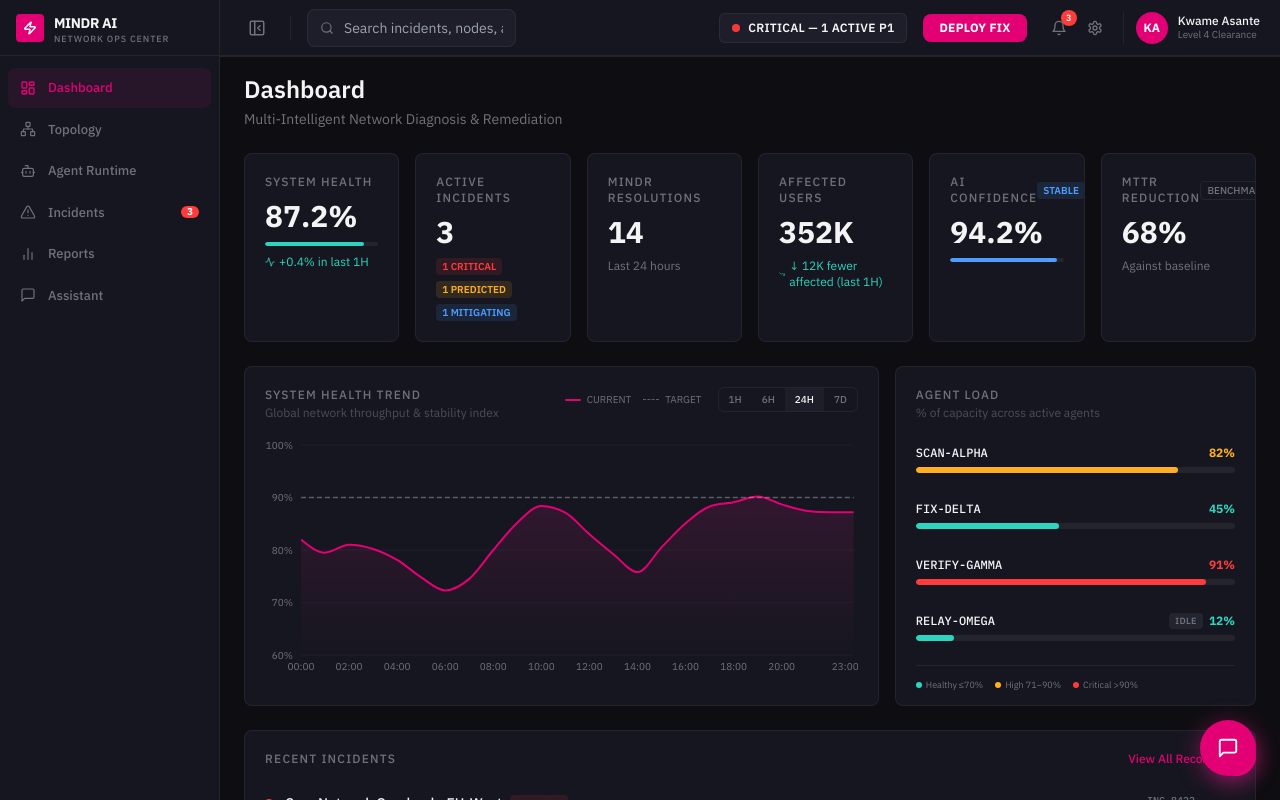
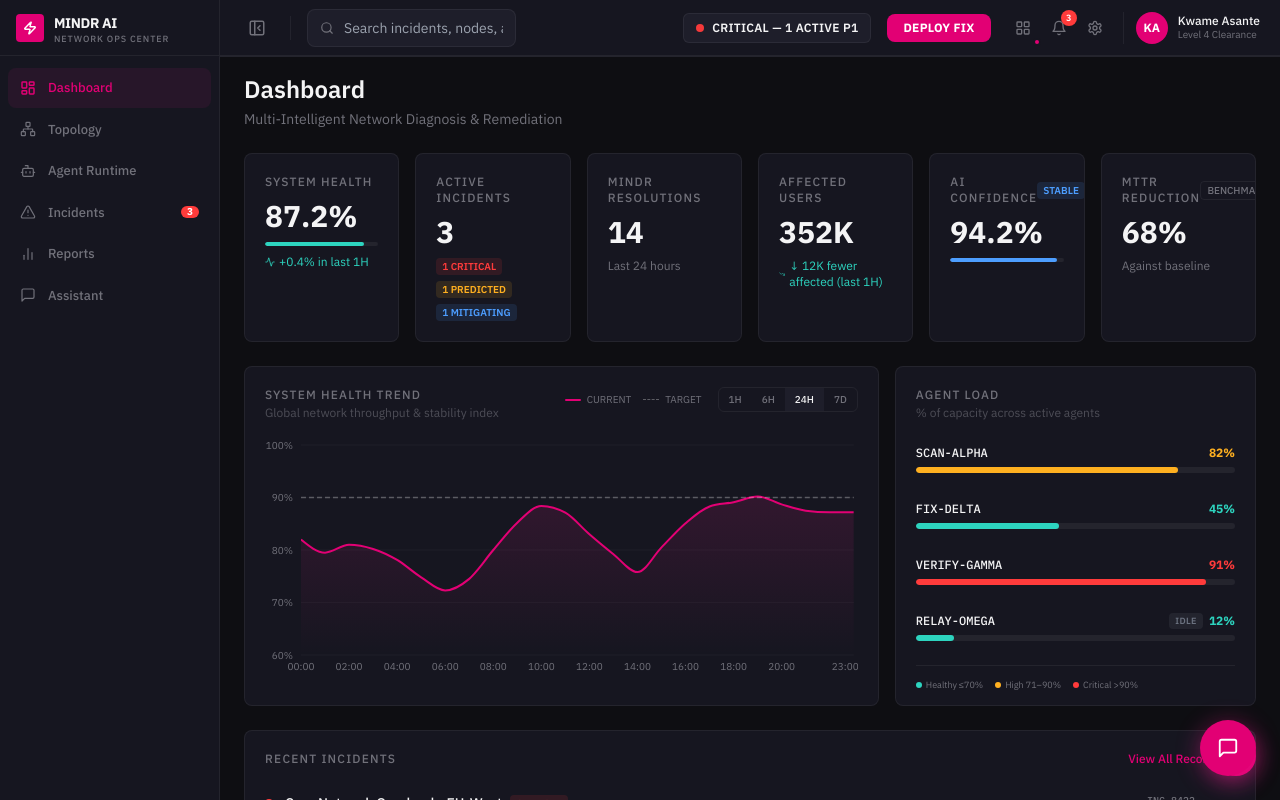
Before and after one commit to fiifisapp4245/mindr_react, a React (Vite) app: page /dashboard in a window 1280 px wide. Built offline with nearby package versions, Linux system fonts and the light colour scheme.

Commit message:
Changes: added waffle menu for scenario

```diff
--- a/src/App.tsx
+++ b/src/App.tsx
@@ -1,5 +1,6 @@
 import { BrowserRouter, Routes, Route, Navigate } from "react-router-dom";
 import { ThemeProvider } from "./contexts/theme";
+import { ScenarioProvider } from "./contexts/scenario";
 import { AppLayout } from "./components/layout/AppLayout";
 import Dashboard from "./pages/Dashboard";
 import Topology from "./pages/Topology";
@@ -13,6 +14,7 @@ import Login from "./pages/Login";
 export default function App() {
   return (
     <ThemeProvider>
+      <ScenarioProvider>
       <BrowserRouter>
         <Routes>
           <Route path="/login" element={<Login />} />
@@ -28,6 +30,7 @@ export default function App() {
           </Route>
         </Routes>
       </BrowserRouter>
+      </ScenarioProvider>
     </ThemeProvider>
   );
 }
--- a/src/components/layout/TopBar.tsx
+++ b/src/components/layout/TopBar.tsx
@@ -6,6 +6,7 @@ import {
   CheckCircle2,
   ChevronRight,
   FileText,
+  LayoutGrid,
   LogOut,
   Moon,
   PanelLeftClose,
@@ -19,6 +20,7 @@ import {
   Zap,
 } from "lucide-react";
 import { useTheme } from "../../contexts/theme";
+import { useScenario } from "../../contexts/scenario";
 import { Badge } from "../ui/badge";
 
 // ── Types ─────────────────────────────────────────────────────────────────────
@@ -139,6 +141,7 @@ interface TopBarProps {
 export function TopBar({ status = "critical", sidebarCollapsed = false, onToggleSidebar }: TopBarProps) {
   const navigate = useNavigate();
   const { theme, toggle: toggleTheme } = useTheme();
+  const { scenarios, activeScenario, activeUser, setScenario, setUser } = useScenario();
 
   const [searchValue,  setSearchValue]  = useState("");
   const [showSearch,   setShowSearch]   = useState(false);
@@ -146,6 +149,7 @@ export function TopBar({ status = "critical", sidebarCollapsed = false, onToggle
   const [showSettings, setShowSettings] = useState(false);
   const [showProfile,  setShowProfile]  = useState(false);
   const [showDeploy,   setShowDeploy]   = useState(false);
+  const [showWaffle,   setShowWaffle]   = useState(false);
 
   // Deploy Fix form state
   const [deployIncident, setDeployIncident] = useState(DEPLOY_INCIDENTS[0].id);
@@ -157,11 +161,13 @@ export function TopBar({ status = "critical", sidebarCollapsed = false, onToggle
   const notifRef    = useRef<HTMLDivElement>(null);
   const settingsRef = useRef<HTMLDivElement>(null);
   const profileRef  = useRef<HTMLDivElement>(null);
+  const waffleRef   = useRef<HTMLDivElement>(null);
 
   useClickOutside(searchRef,   () => setShowSearch(false));
   useClickOutside(notifRef,    () => setShowNotif(false));
   useClickOutside(settingsRef, () => setShowSettings(false));
   useClickOutside(profileRef,  () => setShowProfile(false));
+  useClickOutside(waffleRef,   () => setShowWaffle(false));
 
   const searchResults = searchValue.trim().length > 1
     ? SEARCH_DATA.filter(
@@ -295,6 +301,79 @@ export function TopBar({ status = "critical", sidebarCollapsed = false, onToggle
           {/* Icon actions */}
           <div className="flex items-center gap-1" style={{ color: "var(--color-text-muted)" }}>
 
+            {/* ── Waffle / Scenario Switcher ── */}
+            <div className="relative" ref={waffleRef}>
+              <button
+                onClick={() => { setShowWaffle((o) => !o); setShowNotif(false); setShowSettings(false); setShowProfile(false); }}
+                className="relative p-2 rounded-lg hover:bg-white/5 transition-colors"
+                title="Switch Scenario"
+              >
+                <LayoutGrid size={16} />
+                <span
+                  className="absolute -bottom-0.5 -right-0.5 w-2 h-2 rounded-full border-2"
+                  style={{
+                    backgroundColor: activeScenario.color,
+                    borderColor: "var(--color-bg-card)",
+                  }}
+                />
+              </button>
+
+              {showWaffle && (
+                <div style={{ ...dropdownBase, right: 0, width: 320 }}>
+                  <div className="px-4 py-3" style={{ borderBottom: "1px solid var(--color-border)" }}>
+                    <p className="text-xs font-semibold uppercase tracking-widest" style={{ color: "var(--color-text-muted)" }}>
+                      Switch Scenario
+                    </p>
+                  </div>
+                  <div className="p-3 grid grid-cols-3 gap-2">
+                    {scenarios.map((s) => {
+                      const isActive = s.id === activeScenario.id;
+                      return (
+                        <button
+                          key={s.id}
+                          onClick={() => { setScenario(s.id); setShowWaffle(false); }}
+                          className="flex flex-col items-center gap-2 p-3 rounded-xl text-center transition-colors"
+                          style={{
+                            border: `1px solid ${isActive ? s.color : "var(--color-border)"}`,
+                            backgroundColor: isActive ? `color-mix(in srgb, ${s.color} 10%, transparent)` : "var(--color-bg-card)",
+                          }}
+                        >
+                          <span
+                            className="w-8 h-8 rounded-lg flex items-center justify-center text-[10px] font-bold"
+                            style={{
+                              backgroundColor: isActive ? `color-mix(in srgb, ${s.color} 20%, transparent)` : "var(--color-bg-elevated)",
+                              color: isActive ? s.color : "var(--color-text-muted)",
+                            }}
+                          >
+                            S{s.id.slice(1)}
+                          </span>
+                          <div>
+                            <p className="text-[9px] font-bold uppercase tracking-widest leading-none mb-0.5" style={{ color: isActive ? s.color : "var(--color-text-muted)" }}>
+                              {s.tag}
+                            </p>
+                            <p className="text-[10px] font-medium leading-snug" style={{ color: isActive ? "var(--color-text-primary)" : "var(--color-text-muted)" }}>
+                              {s.label}
+                            </p>
+                          </div>
+                        </button>
+                      );
+                    })}
+                  </div>
+                  <div className="px-4 pb-3">
+                    <div
+                      className="flex items-center gap-2 px-3 py-2 rounded-lg text-xs"
+                      style={{ backgroundColor: "var(--color-bg-card)", border: "1px solid var(--color-border)" }}
+                    >
+                      <span className="w-2 h-2 rounded-full shrink-0" style={{ backgroundColor: activeScenario.color }} />
+                      <span style={{ color: "var(--color-text-muted)" }}>Active:</span>
+                      <span className="font-medium" style={{ color: "var(--color-text-primary)" }}>{activeScenario.label}</span>
+                      <span className="ml-auto text-[10px]" style={{ color: "var(--color-text-muted)" }}>{activeUser.name}</span>
+                    </div>
+                  </div>
+                </div>
+              )}
+            </div>
+
             {/* ── Notifications ── */}
             <div className="relative" ref={notifRef}>
               <button
@@ -399,44 +478,83 @@ export function TopBar({ status = "critical", sidebarCollapsed = false, onToggle
               ref={profileRef}
             >
               <button
-                onClick={() => { setShowProfile((o) => !o); setShowNotif(false); setShowSettings(false); }}
+                onClick={() => { setShowProfile((o) => !o); setShowNotif(false); setShowSettings(false); setShowWaffle(false); }}
                 className="flex items-center gap-2.5"
               >
                 <div
                   className="w-8 h-8 rounded-full flex items-center justify-center text-xs font-bold shrink-0"
-                  style={{ backgroundColor: "var(--color-brand)", color: "#fff" }}
+                  style={{ backgroundColor: activeScenario.color, color: "#fff" }}
                 >
-                  {PROFILE.initials}
+                  {activeUser.initials}
                 </div>
                 <div className="flex flex-col leading-tight text-left">
-                  <span className="text-xs font-medium" style={{ color: "var(--color-text-primary)" }}>{PROFILE.name}</span>
-                  <span className="text-[10px]" style={{ color: "var(--color-text-muted)" }}>{PROFILE.role}</span>
+                  <span className="text-xs font-medium" style={{ color: "var(--color-text-primary)" }}>{activeUser.name}</span>
+                  <span className="text-[10px]" style={{ color: "var(--color-text-muted)" }}>{activeUser.role}</span>
                 </div>
               </button>
 
               {showProfile && (
-                <div style={{ ...dropdownBase, right: 0, width: 260 }}>
-                  {/* Profile header */}
+                <div style={{ ...dropdownBase, right: 0, width: 280 }}>
+                  {/* Active user header */}
                   <div className="px-4 py-4 flex items-center gap-3" style={{ borderBottom: "1px solid var(--color-border)" }}>
                     <div
                       className="w-11 h-11 rounded-full flex items-center justify-center text-sm font-bold shrink-0"
-                      style={{ backgroundColor: "var(--color-brand)", color: "#fff" }}
+                      style={{ backgroundColor: activeScenario.color, color: "#fff" }}
                     >
-                      {PROFILE.initials}
+                      {activeUser.initials}
                     </div>
-                    <div>
-                      <p className="text-sm font-semibold" style={{ color: "var(--color-text-primary)" }}>{PROFILE.name}</p>
-                      <p className="text-[11px]" style={{ color: "var(--color-text-muted)" }}>{PROFILE.email}</p>
+                    <div className="min-w-0">
+                      <p className="text-sm font-semibold" style={{ color: "var(--color-text-primary)" }}>{activeUser.name}</p>
+                      <p className="text-[11px] truncate" style={{ color: "var(--color-text-muted)" }}>{activeUser.email}</p>
                       <span
                         className="text-[9px] font-semibold px-1.5 py-px rounded-full uppercase tracking-wider"
-                        style={{ backgroundColor: "rgba(233,30,140,0.12)", color: "var(--color-brand)" }}
+                        style={{ backgroundColor: `color-mix(in srgb, ${activeScenario.color} 15%, transparent)`, color: activeScenario.color }}
                       >
-                        {PROFILE.role}
+                        {activeUser.role}
                       </span>
                     </div>
                   </div>
 
-                  {/* Menu items */}
+                  {/* Scenario users switcher */}
+                  <div className="px-4 pt-3 pb-1">
+                    <p className="text-[10px] font-semibold uppercase tracking-widest mb-2" style={{ color: "var(--color-text-muted)" }}>
+                      {activeScenario.tag} · Switch User
+                    </p>
+                    <div className="space-y-1">
+                      {activeScenario.users.map((u) => {
+                        const isCurrent = u.id === activeUser.id;
+                        return (
+                          <button
+                            key={u.id}
+                            onClick={() => { setUser(u.id); setShowProfile(false); }}
+                            className="w-full flex items-center gap-3 px-3 py-2 rounded-lg transition-colors"
+                            style={{
+                              backgroundColor: isCurrent ? `color-mix(in srgb, ${activeScenario.color} 10%, transparent)` : "transparent",
+                              border: `1px solid ${isCurrent ? activeScenario.color : "transparent"}`,
+                            }}
+                          >
+                            <div
+                              className="w-7 h-7 rounded-full flex items-center justify-center text-[10px] font-bold shrink-0"
+                              style={{ backgroundColor: isCurrent ? activeScenario.color : "var(--color-bg-elevated)", color: isCurrent ? "#fff" : "var(--color-text-muted)" }}
+                            >
+                              {u.initials}
+                            </div>
+                            <div className="flex-1 text-left">
+                              <p className="text-xs font-medium" style={{ color: "var(--color-text-primary)" }}>{u.name}</p>
+                              <p className="text-[10px]" style={{ color: "var(--color-text-muted)" }}>{u.role}</p>
+                            </div>
+                            {isCurrent && (
+                              <span className="w-1.5 h-1.5 rounded-full shrink-0" style={{ backgroundColor: activeScenario.color }} />
+                            )}
+                          </button>
+                        );
+                      })}
+                    </div>
+                  </div>
+
+                  <div style={{ height: 1, margin: "8px 0", backgroundColor: "var(--color-border)" }} />
+
+                  {/* Standard menu items */}
                   <div className="py-1">
                     {PROFILE_MENU.map(({ label, icon: Icon, href }) => (
                       <Link
--- /dev/null
+++ b/src/contexts/scenario.tsx
@@ -0,0 +1,92 @@
+import { createContext, useContext, useState, type ReactNode } from "react";
+
+export interface ScenarioUser {
+  id: string;
+  name: string;
+  initials: string;
+  role: string;
+  email: string;
+}
+
+export interface Scenario {
+  id: string;
+  tag: string;
+  label: string;
+  color: string;
+  users: ScenarioUser[];
+}
+
+const SCENARIOS: Scenario[] = [
+  {
+    id: "s1",
+    tag: "Scenario 1",
+    label: "Prediction & Reaction",
+    color: "var(--color-brand)",
+    users: [
+      { id: "u1", name: "Kwame Asante",  initials: "KA", role: "Level 4 Clearance",  email: "k.asante@mindr.network"  },
+      { id: "u2", name: "Sara Chen",     initials: "SC", role: "Senior NOC Engineer", email: "s.chen@mindr.network"    },
+    ],
+  },
+  {
+    id: "s2",
+    tag: "Scenario 2",
+    label: "CXI Degradation",
+    color: "var(--color-warning)",
+    users: [
+      { id: "u3", name: "Marcus Webb", initials: "MW", role: "CXI Specialist",     email: "m.webb@mindr.network"  },
+      { id: "u4", name: "Priya Nair",  initials: "PN", role: "Operations Manager", email: "p.nair@mindr.network"  },
+    ],
+  },
+  {
+    id: "s3",
+    tag: "Scenario 3",
+    label: "Autonomous Recovery",
+    color: "var(--color-resolved)",
+    users: [
+      { id: "u5", name: "Alex Torres", initials: "AT", role: "Executive",         email: "a.torres@mindr.network" },
+      { id: "u6", name: "Jamie Osei",  initials: "JO", role: "Compliance Officer", email: "j.osei@mindr.network"   },
+    ],
+  },
+];
+
+interface ScenarioContextValue {
+  scenarios: Scenario[];
+  activeScenario: Scenario;
+  activeUser: ScenarioUser;
+  setScenario: (id: string) => void;
+  setUser: (id: string) => void;
+}
+
+const ScenarioContext = createContext<ScenarioContextValue | null>(null);
+
+export function ScenarioProvider({ children }: { children: ReactNode }) {
+  const [activeScenarioId, setActiveScenarioId] = useState(SCENARIOS[0].id);
+  const [activeUserId, setActiveUserId] = useState(SCENARIOS[0].users[0].id);
+
+  const activeScenario = SCENARIOS.find((s) => s.id === activeScenarioId)!;
+  const activeUser =
+    activeScenario.users.find((u) => u.id === activeUserId) ?? activeScenario.users[0];
+
+  function setScenario(id: string) {
+    const scenario = SCENARIOS.find((s) => s.id === id);
+    if (!scenario) return;
+    setActiveScenarioId(id);
+    setActiveUserId(scenario.users[0].id);
+  }
+
+  function setUser(id: string) {
+    setActiveUserId(id);
+  }
+
+  return (
+    <ScenarioContext.Provider value={{ scenarios: SCENARIOS, activeScenario, activeUser, setScenario, setUser }}>
+      {children}
+    </ScenarioContext.Provider>
+  );
+}
+
+export function useScenario() {
+  const ctx = useContext(ScenarioContext);
+  if (!ctx) throw new Error("useScenario must be used inside ScenarioProvider");
+  return ctx;
+}
```
